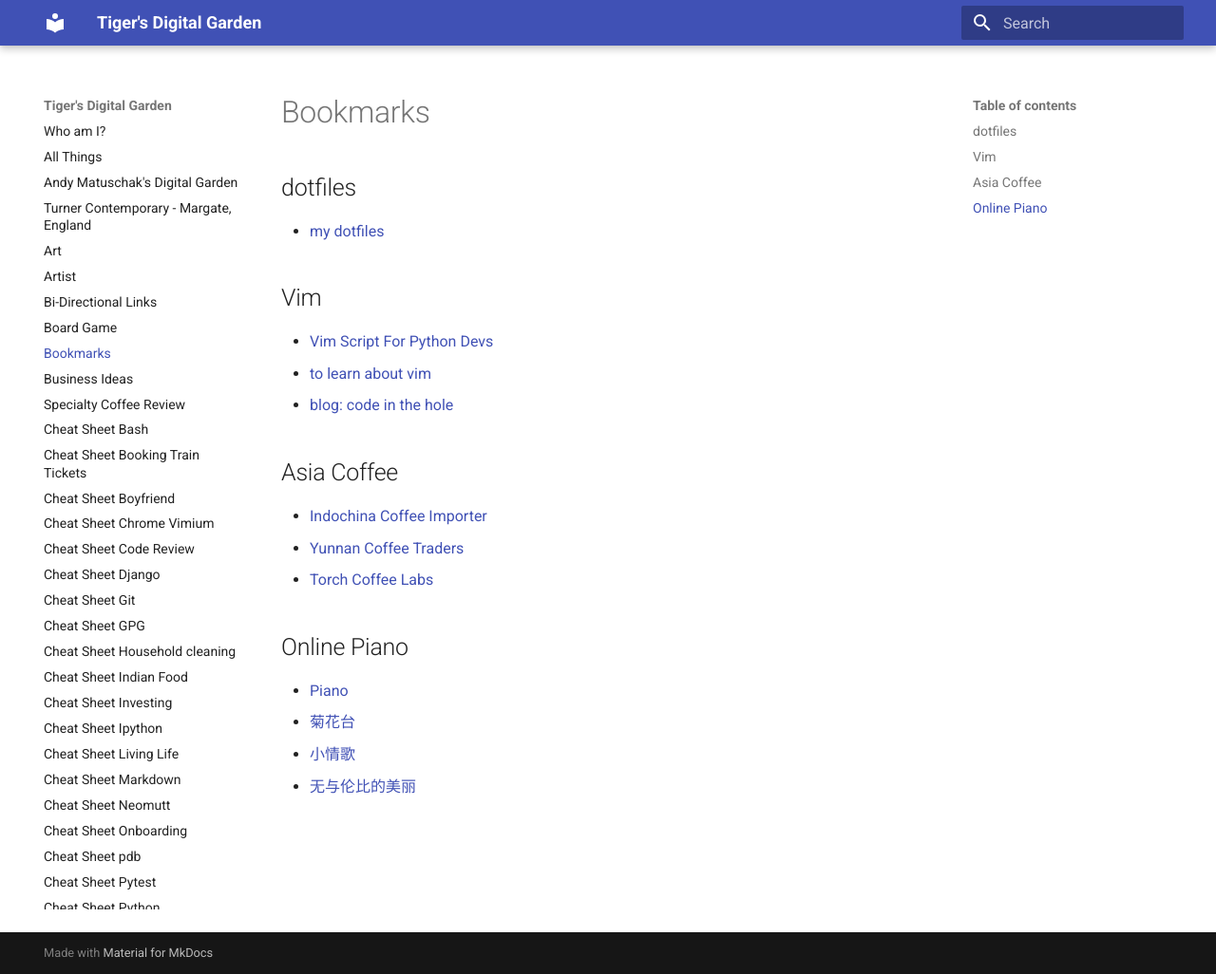
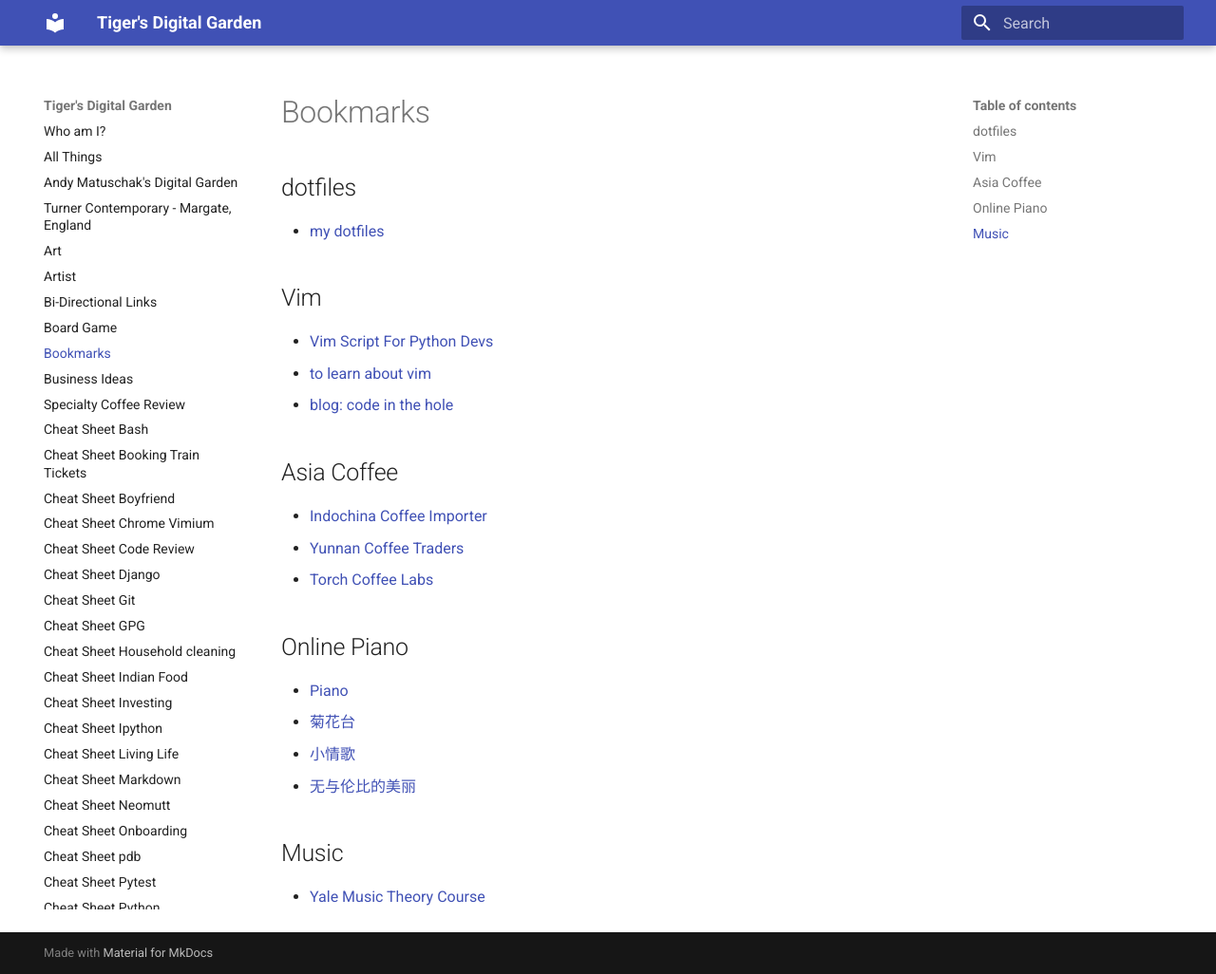
Before and after one commit to ynotstartups/notes, an MkDocs documentation site: the page built from notes/bookmarks.md, in a window 1280 px wide and 1026 px high. Shown: the whole window at 95% size. Built offline with MkDocs 1.6.1 and Material for MkDocs 9.7.7, drawn with Linux system fonts in a browser that asks for light colours.

Commit message:
add music course

```diff
--- a/notes/bookmarks.md
+++ b/notes/bookmarks.md
@@ -22,3 +22,7 @@
 - [菊花台](https://puduoduo123.com/25287.html)
 - [小情歌](http://www.jianpuw.com/htm/ii/288990.htm)
 - [无与伦比的美丽](https://jianpu.chazidian.com/jp_337850/)
+
+## Music
+
+- [Yale Music Theory Course](https://www.youtube.com/watch?v=5_yOVARO2Oc&list=PL9LXrs9vCXK56qtyK4qcqwHrbf0em_81r)
```
